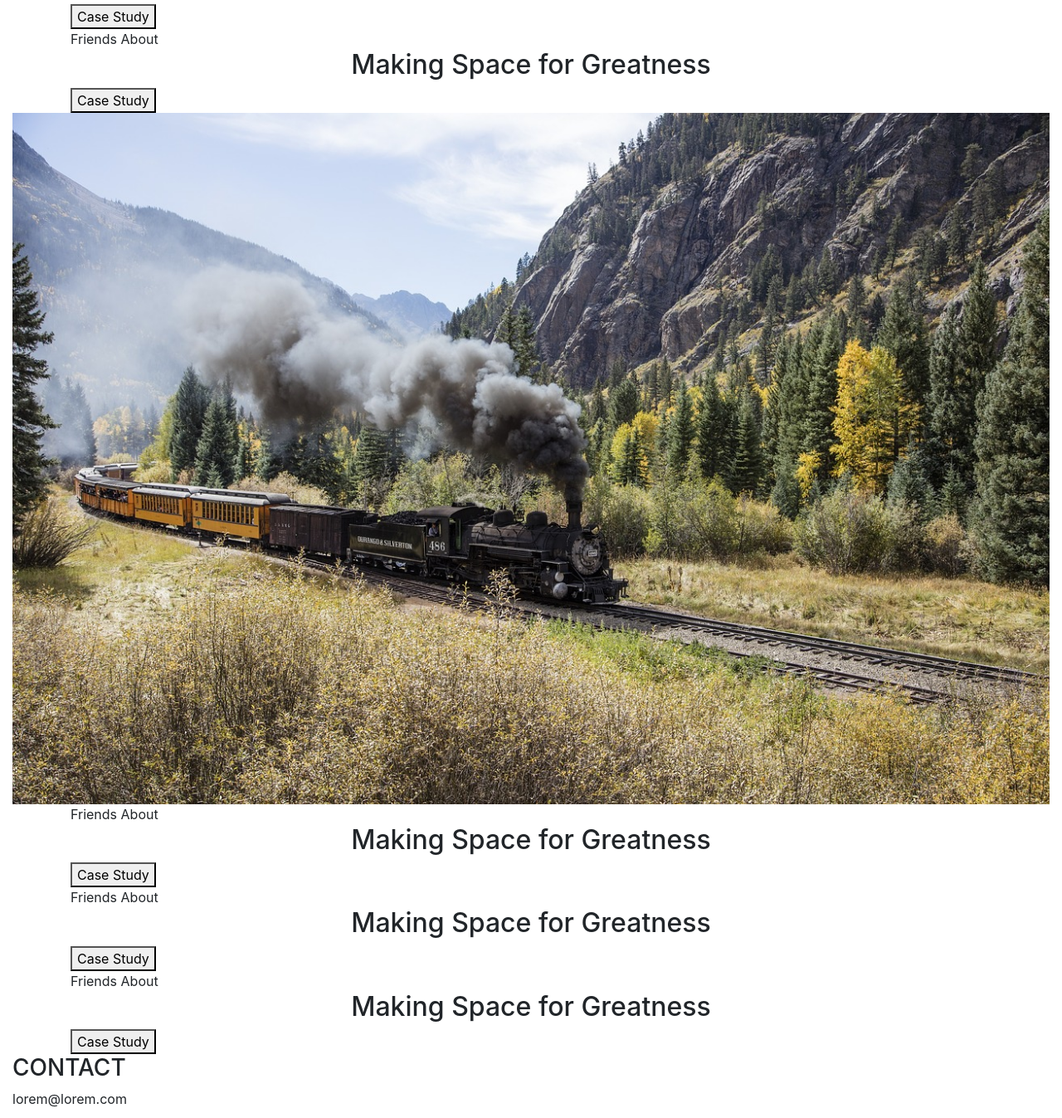
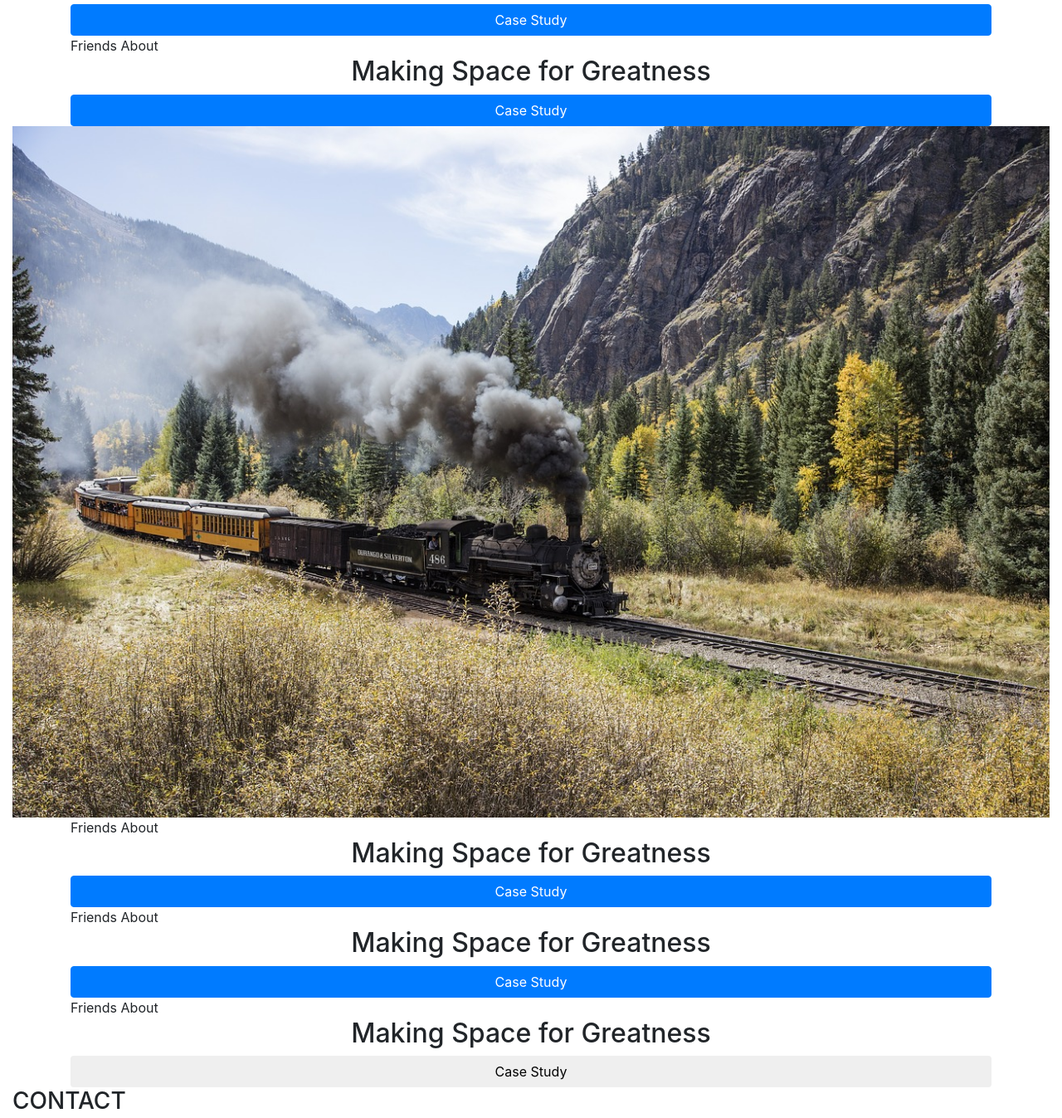
Before and after one commit to avicndugu/business, a plain HTML site: page index.html in a window 1280 px wide. Shown: the part 1019-2366 px from the top of the page at 83% size. Drawn offline with Linux system fonts and the light colour scheme.

Commit message:
Buttons styling

```diff
--- a/index.html
+++ b/index.html
@@ -31,7 +31,7 @@
 					<li>About</li>
 				</div>
 				<h2 class="text-center">Making Space for Greatness</h2>
-				<button>Case Study</button>
+				<button class="btn btn-primary btn-block">Case Study</button>
 			</div>
 		</section>
 		<section>
@@ -41,7 +41,7 @@
 					<li>About</li>
 				</div>
 				<h2 class="text-center">Making Space for Greatness</h2>
-				<button>Case Study</button>
+				<button class="btn btn-primary btn-block">Case Study</button>
 			</div>
 		</section>
 		<section>
@@ -54,7 +54,7 @@
 					<li>About</li>
 				</div>
 				<h2 class="text-center">Making Space for Greatness</h2>
-				<button>Case Study</button>
+				<button class="btn btn-primary btn-block">Case Study</button>
 			</div>
 		</section>
 		<section>
@@ -64,7 +64,7 @@
 					<li>About</li>
 				</div>
 				<h2 class="text-center">Making Space for Greatness</h2>
-				<button>Case Study</button>
+				<button class="btn btn-primary btn-block">Case Study</button>
 			</div>
 
 			<div class="container">
@@ -73,7 +73,7 @@
 					<li>About</li>
 				</div>
 				<h2 class="text-center">Making Space for Greatness</h2>
-				<button>Case Study</button>
+				<button class="btn btn-default btn-block">Case Study</button>
 			</div>
 		</section>
 		<section>
@@ -85,7 +85,7 @@
 			</div>
 			<div>
 				<h3>Subscribe Newsletter</h3>
-				<button>Email Address</button>
+				<button class="btn btn-default btn-block">Email Address</button>
 			</div>
 			<div>
 				<h3>ETC.</h3>
```
